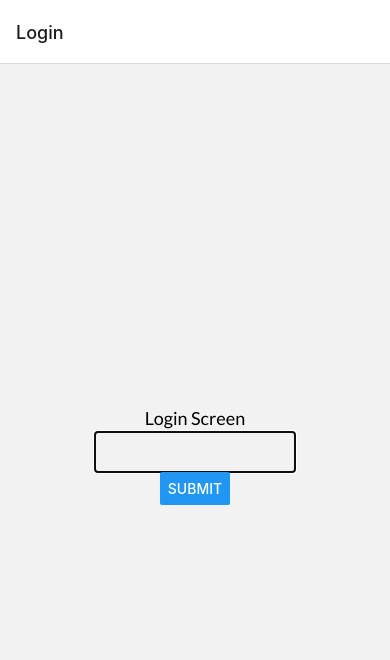
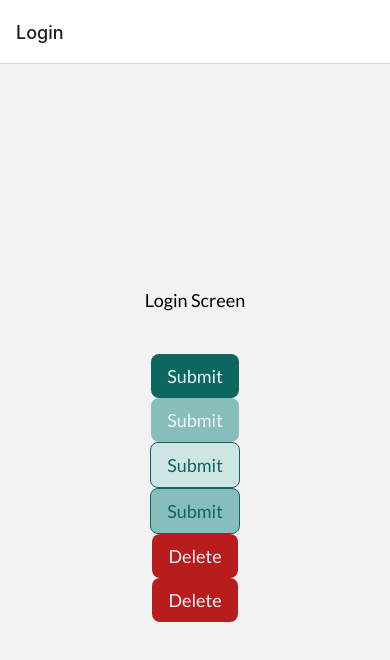
Before and after one commit to ShawnCone/denyut-mobile-2, a React Native app: screen /Login in a window 390 px wide. Shown: the top 660 px of the page. Built offline with nearby package versions, Linux system fonts and the light colour scheme.

Commit message:
Address colors for button

```diff
--- /dev/null
+++ b/src/design-system/DenyutButton.tsx
@@ -0,0 +1,102 @@
+import {
+  Pressable,
+  PressableProps,
+  StyleProp,
+  StyleSheet,
+  ViewProps,
+  ViewStyle,
+} from 'react-native'
+import Typography from './Typography'
+import { tokens } from './tokens/tokens'
+
+type ButtonVariants = 'primary' | 'secondary' | 'destructive'
+const DEFAULT_BUTTON_VARIANT: ButtonVariants = 'primary'
+
+type ButtonSizes = 'small' | 'medium' | 'large' | 'responsive'
+const DEFAULT_BUTTON_SIZE: ButtonSizes = 'responsive'
+
+type DenyutButtonProps = PressableProps & {
+  variant?: ButtonVariants
+  size?: ButtonSizes
+  title: string
+}
+
+function getButtonTextColor(variant: ButtonVariants): string {
+  switch (variant) {
+    case 'primary':
+      return tokens.colors.neutral.extraLight
+    case 'secondary':
+      return tokens.colors.primary.dark
+    case 'destructive':
+      return tokens.colors.neutral.extraLight
+  }
+}
+
+function getPressableStyle(
+  variant: ButtonVariants,
+  isDisabled: boolean,
+): StyleProp<ViewStyle> {
+  const baseStyle: StyleProp<ViewStyle> = {
+    paddingVertical: tokens.padding.M,
+    paddingHorizontal: tokens.padding.L,
+    borderRadius: tokens.borderRadius.M,
+  }
+
+  switch (variant) {
+    case 'primary':
+      return {
+        ...baseStyle,
+        backgroundColor: isDisabled
+          ? tokens.colors.primary.light
+          : tokens.colors.primary.dark,
+      }
+    case 'secondary':
+      return {
+        ...baseStyle,
+        backgroundColor: isDisabled
+          ? tokens.colors.primary.light
+          : tokens.colors.primary.extraLight,
+        borderColor: tokens.colors.primary.dark,
+        borderWidth: 1.5,
+      }
+    case 'destructive':
+      return {
+        ...baseStyle,
+        backgroundColor: tokens.colors.destructive.dark,
+      }
+  }
+}
+
+function DenyutButton({
+  variant,
+  size,
+  title,
+  style,
+  disabled,
+  ...rest
+}: DenyutButtonProps) {
+  const variantToUse = variant ? variant : DEFAULT_BUTTON_VARIANT
+  //   const sizeToUse = size ? size : DEFAULT_BUTTON_SIZE // Not yet, control padding and width with this
+
+  const pressableStyle: StyleProp<ViewProps> = StyleSheet.flatten([
+    getPressableStyle(variantToUse, disabled || false),
+    typeof style === 'function' ? {} : style, // Ignore if function type
+  ])
+
+  return (
+    <Pressable style={pressableStyle} {...rest}>
+      <Typography
+        variant={{
+          size: 'paragraph', // might change with the different sizes
+        }}
+        style={{
+          color: getButtonTextColor(variantToUse),
+        }}
+      >
+        {title}
+      </Typography>
+    </Pressable>
+  )
+}
+
+export default DenyutButton
--- a/src/design-system/tokens/colors.ts
+++ b/src/design-system/tokens/colors.ts
@@ -2,11 +2,11 @@
 // Most of these colors are taken from https://tailwindcss.com/docs/customizing-colors
 export const colors = {
   primary: {
-    extraLight: '#d1fae5',
-    light: '#6ee7b7',
-    normal: '#10b981',
-    dark: '#047857',
-    extraDark: '#064e3b',
+    extraLight: '#CFE5E3',
+    light: '#87BDBA',
+    normal: '#107C75',
+    dark: '#0D6761',
+    extraDark: '#083E3A',
   },
   destructive: {
     extraLight: '#fee2e2',
--- a/src/screens/auth-screens/LoginScreen.tsx
+++ b/src/screens/auth-screens/LoginScreen.tsx
@@ -2,8 +2,9 @@ import { zodResolver } from '@hookform/resolvers/zod'
 import { NativeStackScreenProps } from '@react-navigation/native-stack'
 import { useEffect, useRef } from 'react'
 import { Controller, useForm } from 'react-hook-form'
-import { Button, TextInput, View } from 'react-native'
+import { TextInput, View } from 'react-native'
 
+import DenyutButton from '@/design-system/DenyutButton'
 import Typography from '@/design-system/Typography'
 import { RootStackParamsList } from '../root-stack'
 import {
@@ -41,7 +42,7 @@ function LoginScreen({ navigation }: LoginScreenProps) {
   const phoneNumberInputRef = useRef<TextInput>(null)
   useEffect(() => {
     if (phoneNumberInputRef.current) {
-      phoneNumberInputRef.current.focus()
+      // phoneNumberInputRef.current.focus()
     }
   }, [])
 
@@ -63,11 +64,14 @@ function LoginScreen({ navigation }: LoginScreenProps) {
         )}
       />
       {/* Form error display here */}
-      <Button
-        title="Submit"
-        onPress={handleSubmit(onSubmit)}
-        disabled={isPending}
-      />
+      <DenyutButton title="Submit" />
+      <DenyutButton title="Submit" disabled />
+
+      <DenyutButton title="Submit" variant="secondary" />
+      <DenyutButton title="Submit" variant="secondary" disabled />
+      <DenyutButton title="Delete" variant="destructive" />
+      <DenyutButton title="Delete" variant="destructive" disabled />
+
       {/* Submission error here */}
       {isPending && <Typography>Sending OTP...</Typography>}
     </View>
```
